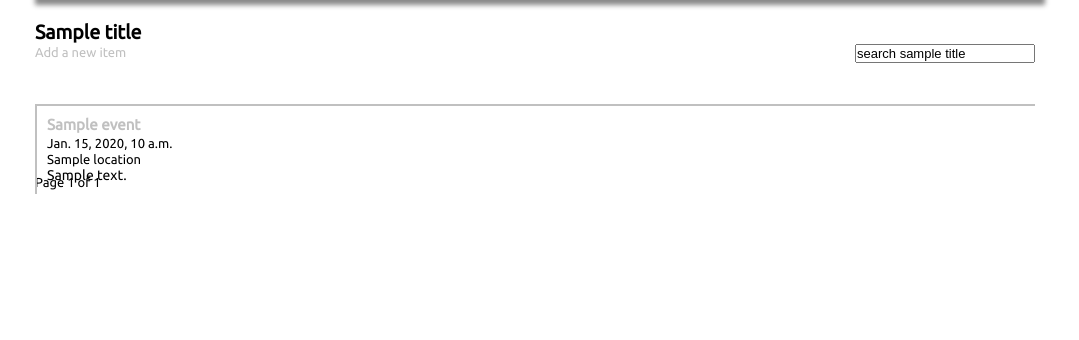
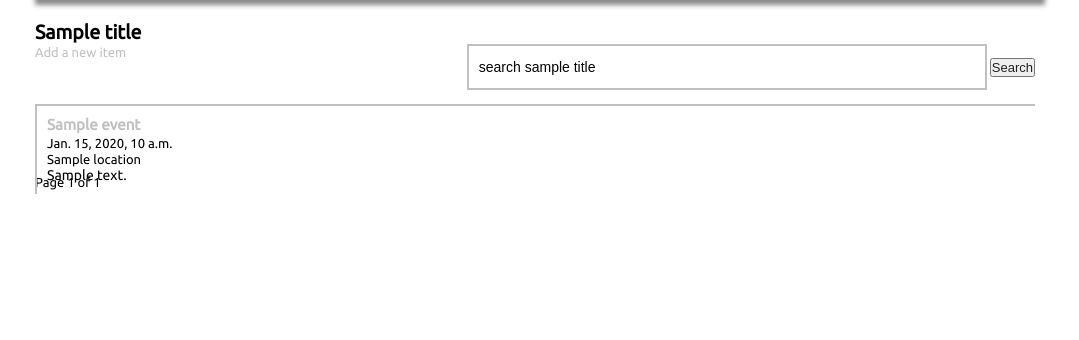
Before and after one commit to tpbarron/swapr, a Django app: template classifieds/templates/lists/events.html in a window 1280 px wide. Shown: the part 81-421 px from the top of the page, without its empty margins (105-1184 px from the left). Run offline with Django 3.2, Linux system fonts and the light colour scheme; a user stored in the database is signed in; tables that the repository leaves empty hold one stand-in row (values such as "Sample post"); the template is opened without the code that fills it: most values are stand-ins (such as "Sample title", 1, 10 or a date in 2020); some libraries are stand-ins or nearby versions.

Commit message:
updated event form styling and search box

```diff
--- a/classifieds/templates/details/event_detail.html
+++ b/classifieds/templates/details/event_detail.html
@@ -28,9 +28,9 @@
 	<div id="directions">
 		<form id="direction_form">
 			<p id="direction_from">From</p>
-			<input id="direction_from_input" type="text" value="" />
+			<input id="direction_from_input" class="form_p" type="text" value="" />
 			<p id="direction_to">To</p>
-			<input id="direction_to_input" type="text" value="{{ event.location }}" />
+			<input id="direction_to_input" class="form_p" type="text" value="{{ event.location }}" />
 			Mode of travel
 			<select id="travel_mode">
 				<option value="DRIVING">Driving</option>
--- a/classifieds/templates/snippets/list_heading.html
+++ b/classifieds/templates/snippets/list_heading.html
@@ -4,7 +4,8 @@
 	{% if user.is_authenticated %}
 		<a id="item_add_link" href="/{{ url }}/add/">Add a new item</a>
 		<form id="search_form" method="GET" action="/{{ url }}/search/">
-			<input id="searchbox" name="q" type="search" value="search {{ title|lower }}" />
+			<input id="searchbox" class="form_p" name="q" type="search" value="search {{ title|lower }}" />
+			<input class="form_submit" type="submit" value="Search" />
 		</form>
 	{% else %}
 		<a id="item_add_login" href="/login/">Please login to add a item</a>
--- a/classifieds/templates/template_list.html
+++ b/classifieds/templates/template_list.html
@@ -3,6 +3,7 @@
 {% block title %}{% endblock %}
 
 {% block css %}
+	<link href="{{ STATIC_URL}}css/forms.css" rel="stylesheet" type="text/css" />
 	<link href="{{STATIC_URL}}css/list.css" rel="stylesheet" type="text/css" />
 {% endblock %}
 
```
